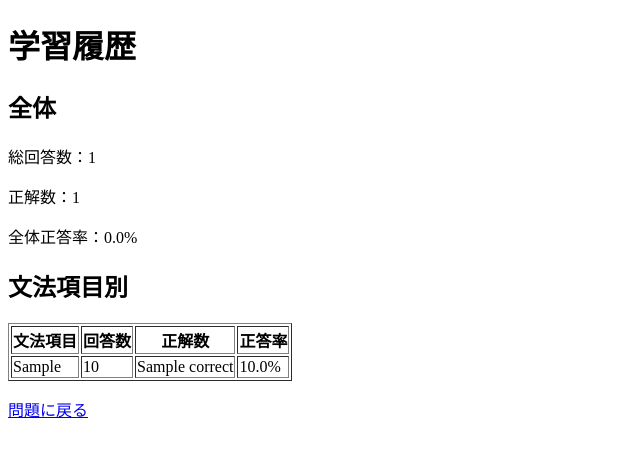
After one commit to sct202512okinawakozohiyane-tech/ko-mei-project, a Flask app: template workspace/toeic-study-lab/templates/history.html in a window 1280 px wide. The commit adds this page. Shown: the top 457 px of the page, without its empty margins (0-640 px from the left). Run offline with Flask 3, Linux system fonts and the light colour scheme; the template is opened without the code that fills it: most values are stand-ins (such as "Sample title", 1, 10 or a date in 2020); parts of the project's set-up code (start-up, migrations or seed data) failed here and were passed over.

Commit message:
Histry 機能追加

```diff
--- /dev/null
+++ b/workspace/toeic-study-lab/templates/history.html
@@ -0,0 +1,41 @@
+<!DOCTYPE html>
+<html>
+<head>
+    <meta charset="utf-8">
+    <title>History</title>
+</head>
+<body>
+
+<h1>学習履歴</h1>
+
+{% if total_count == 0 %}
+    <p>履歴なし</p>
+{% else %}
+    <h2>全体</h2>
+    <p>総回答数：{{ total_count }}</p>
+    <p>正解数：{{ correct_count }}</p>
+    <p>全体正答率：{{ "%.1f"|format(overall_accuracy) }}%</p>
+
+    <h2>文法項目別</h2>
+    <table border="1">
+        <tr>
+            <th>文法項目</th>
+            <th>回答数</th>
+            <th>正解数</th>
+            <th>正答率</th>
+        </tr>
+        {% for stat in grammar_stats %}
+        <tr>
+            <td>{{ stat.grammar_point }}</td>
+            <td>{{ stat.total }}</td>
+            <td>{{ stat.correct }}</td>
+            <td>{{ "%.1f"|format(stat.accuracy) }}%</td>
+        </tr>
+        {% endfor %}
+    </table>
+{% endif %}
+
+<p><a href="/question">問題に戻る</a></p>
+
+</body>
+</html>
--- a/workspace/toeic-study-lab/templates/question.html
+++ b/workspace/toeic-study-lab/templates/question.html
@@ -40,5 +40,7 @@
 
 </form>
 
+<p><a href="/history">履歴を見る</a></p>
+
 </body>
 </html>
--- a/workspace/toeic-study-lab/templates/result.html
+++ b/workspace/toeic-study-lab/templates/result.html
@@ -25,6 +25,7 @@
 <p>{{ explanation }}</p>
 
 <a href="/question">次の問題へ</a>
+<p><a href="/history">履歴を見る</a></p>
 
 </body>
 </html>
```
Also changed, not shown: workspace/toeic-study-lab/app.py (+45 -0 lines).
